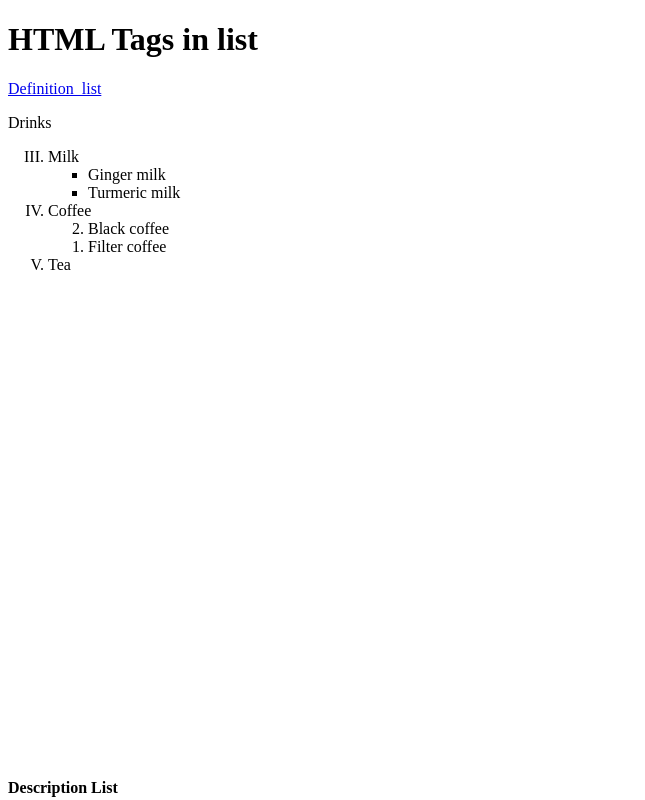
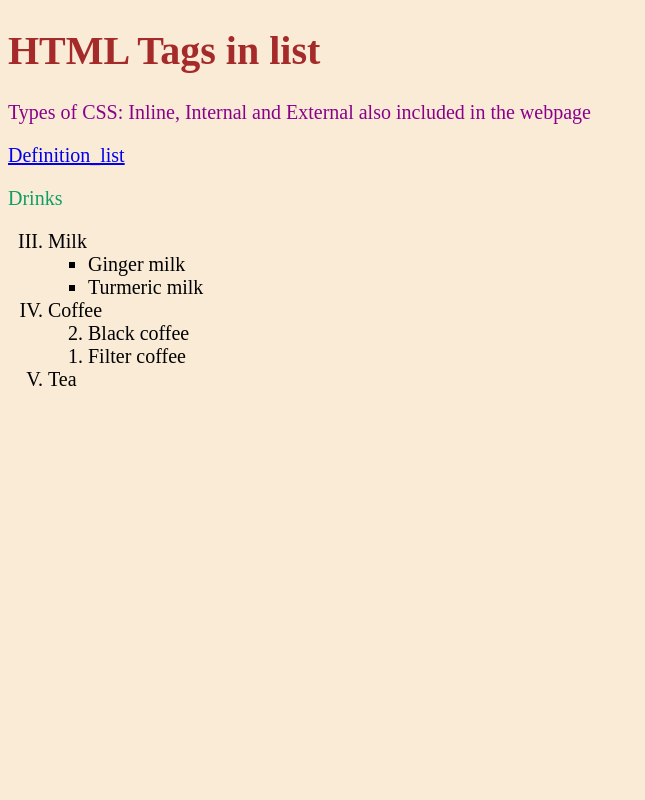
Before and after one commit to RamyaKDev/Learning, a plain HTML site: page list.html in a window 1280 px wide. Shown: the top 800 px of the page, without its empty margins (0-645 px from the left). Drawn offline with Linux system fonts and the light colour scheme.

Commit message:
Commit
Added types of css and selectors in css

```diff
--- /dev/null
+++ b/list.css
@@ -0,0 +1,7 @@
+body{
+    background-color:antiquewhite;
+    font-size: 20px;
+}
+.types{
+    color:darkmagenta;
+}
--- a/list.html
+++ b/list.html
@@ -4,11 +4,21 @@
     <meta charset="UTF-8">
     <meta name="viewport" content="width=<device-width>, initial-scale=1.0">
     <title>List</title>
+    <link rel="stylesheet" href="/list.css">
+    <style>
+        p{
+            font-weight: 500;
+            color:rgb(15, 159, 102);
+        }
+        </style>
+
 </head>
 <body>
-    <h1>HTML Tags in list</h1>
+
+    <h1 style="color:brown">HTML Tags in list</h1>
+    <p class="types">Types of CSS: Inline, Internal and External also included in the webpage</p>
     <a href="#definition">Definition_list</a>
-    <p>Drinks</p>
+    <p class="new">Drinks</p>
     <ol title="Ordered list" type="I" start="3">
         <li id="milk">Milk</li>
         <ul title="types of milk" style=list-style-type:square>
--- /dev/null
+++ b/selectors.css
@@ -0,0 +1,29 @@
+*{
+    background-color: rgb(209, 174, 241);
+}
+body{
+    color:brown;
+}
+#h1id{
+    color:chartreuse;
+    font-size: 40px;
+}
+.class1{
+    color:darkgreen
+}
+.class1,p{
+    font-family: 'Courier New', Courier, monospace;
+}
+body>h1{
+    font-variant: small-caps;
+    color:aqua; important
+}
+body a{
+font-size:30px;
+}
+h1 + h2 {
+    color:darkorange;
+}
+p~ul{
+    color:azure
+}
```
Also changed, not shown: selectors.html (added, +27 -0 lines), ChessBoard/media/Chessboard.png (added).
